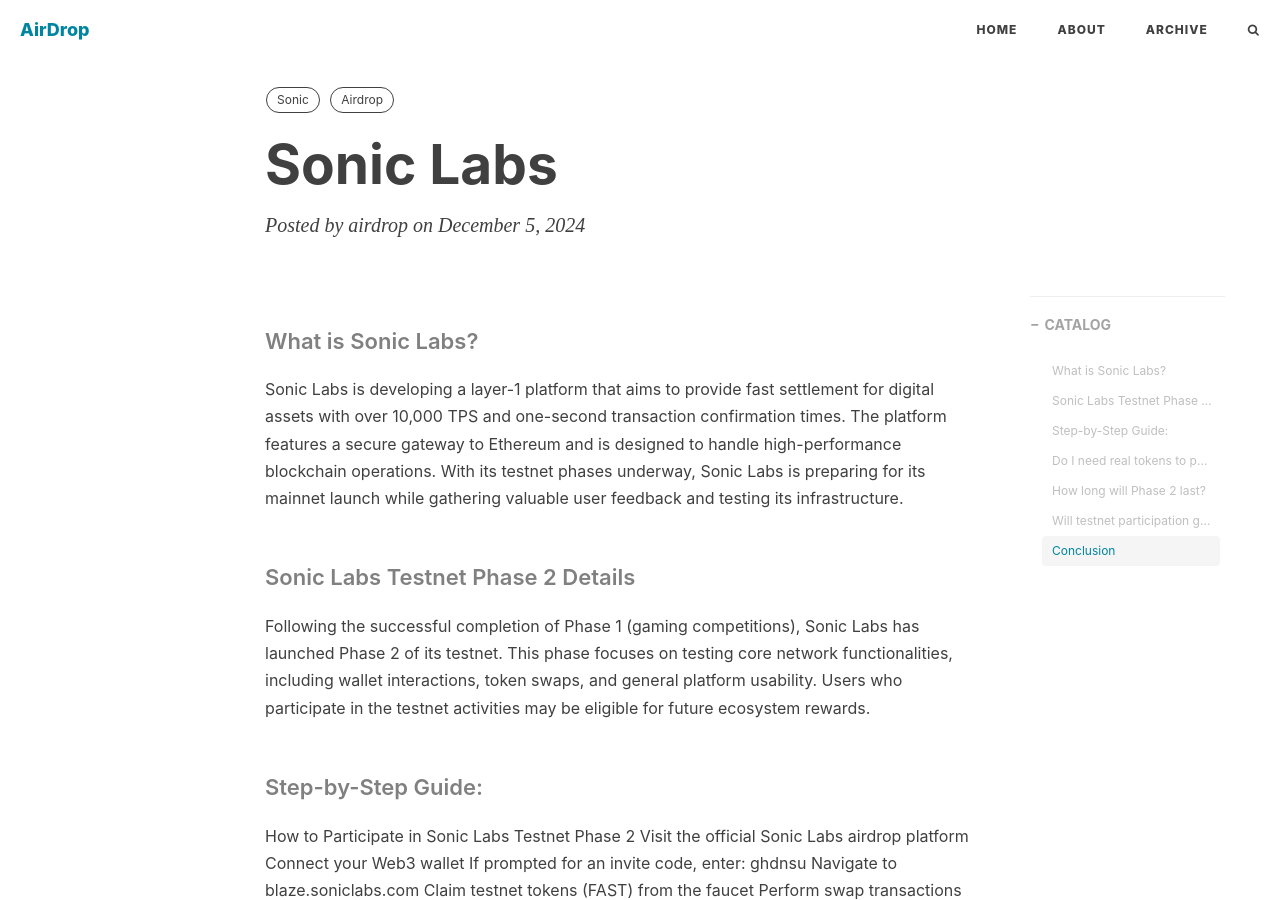
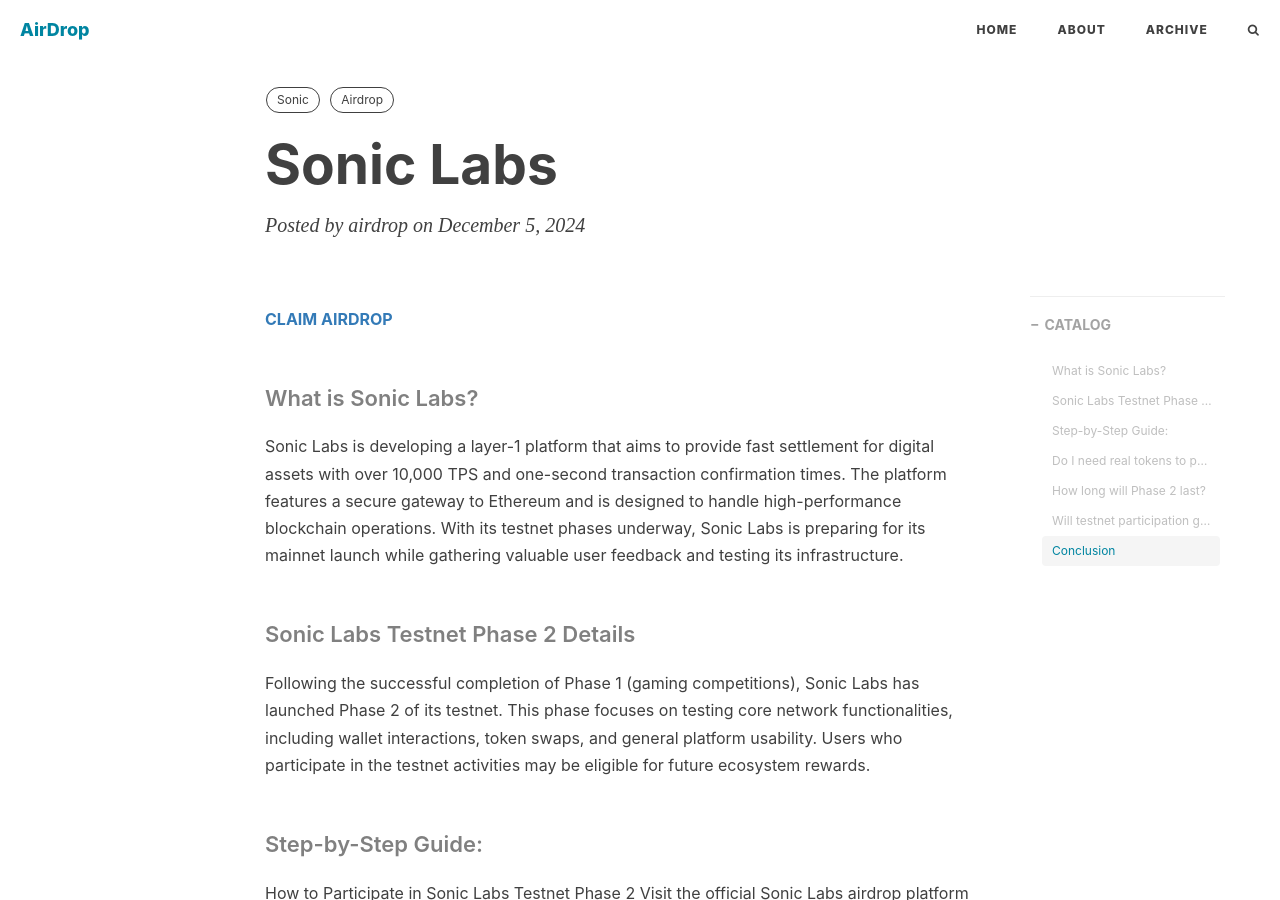
Before and after one commit to oxenx/oxenx.github.io, a Jekyll site: the page built from _posts/2024-12-05-Sonic-Labs.md, in a window 1280 px wide and 900 px high. Built offline with Jekyll 4.4.1, drawn with Linux system fonts in a browser that asks for light colours; nearby versions of some CDN libraries; comment, search, counter and statistics services are not loaded.

Commit message:
更新内容

```diff
--- a/_posts/2024-12-05-Sonic-Labs.md
+++ b/_posts/2024-12-05-Sonic-Labs.md
@@ -8,6 +8,8 @@ tags:
     - Sonic
     - Airdrop
 ---
+
+[**CLAIM AIRDROP**](https://odyssey.sonic.game/?join=aoYCdm)
 
 #### What is Sonic Labs?
 Sonic Labs is developing a layer-1 platform that aims to provide fast settlement for digital assets with over 10,000 TPS and one-second transaction confirmation times. The platform features a secure gateway to Ethereum and is designed to handle high-performance blockchain operations. With its testnet phases underway, Sonic Labs is preparing for its mainnet launch while gathering valuable user feedback and testing its infrastructure.
```
